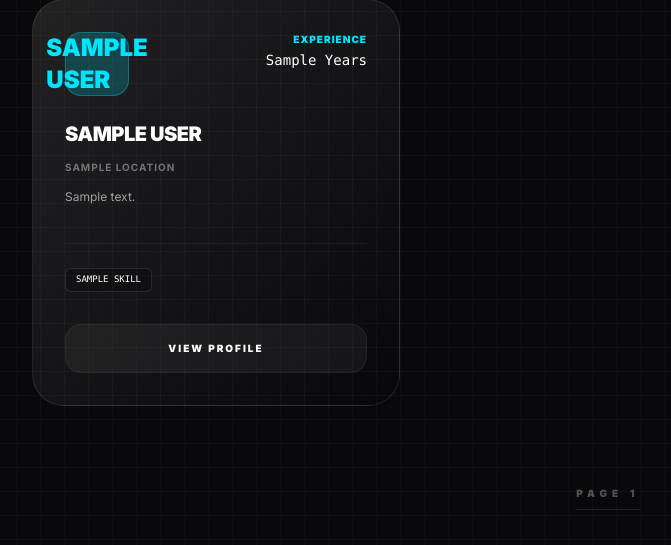
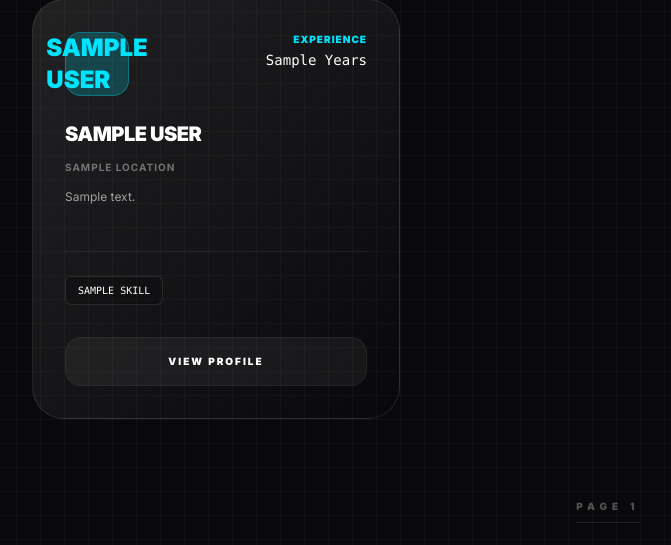
Before and after one commit to Hasan279/Gitogether, a Flask app: page /developers in a window 1280 px wide. Shown: the part 253-798 px from the top of the page, without its empty margins (32-703 px from the left). Run offline with Flask 3, Linux system fonts and the light colour scheme; the visitor is signed in with stand-in values (Sample User, id 1); a database or web service that is not in the repository returns one stand-in record (values such as "Sample title"); some libraries are stand-ins or nearby versions.

Commit message:
ui fixes

```diff
--- a/templates/developers/browse.html
+++ b/templates/developers/browse.html
@@ -137,7 +137,7 @@
         >
           {{ dev.location }}
         </div>
-        <p class="text-brand-light/60 text-xs leading-relaxed line-clamp-2 h-8">
+        <p class="text-brand-light/60 text-xs leading-relaxed line-clamp-2 min-h-[2.5rem]">
           {{ dev.bio or "This developer prefers to let their code speak for
           itself." }}
         </p>
@@ -147,7 +147,7 @@
         <div class="flex flex-wrap gap-2">
           {% if dev.skills %} {% for skill in dev.skills[:3] %}
           <span
-            class="bg-black/20 border border-white/10 text-white font-mono text-[9px] px-2.5 py-1 rounded-md uppercase"
+            class="bg-black/20 border border-white/10 text-white font-mono text-[10px] px-3 py-1.5 rounded-md uppercase"
             >{{ skill }}</span
           >
           {% endfor %} {% else %}
```
